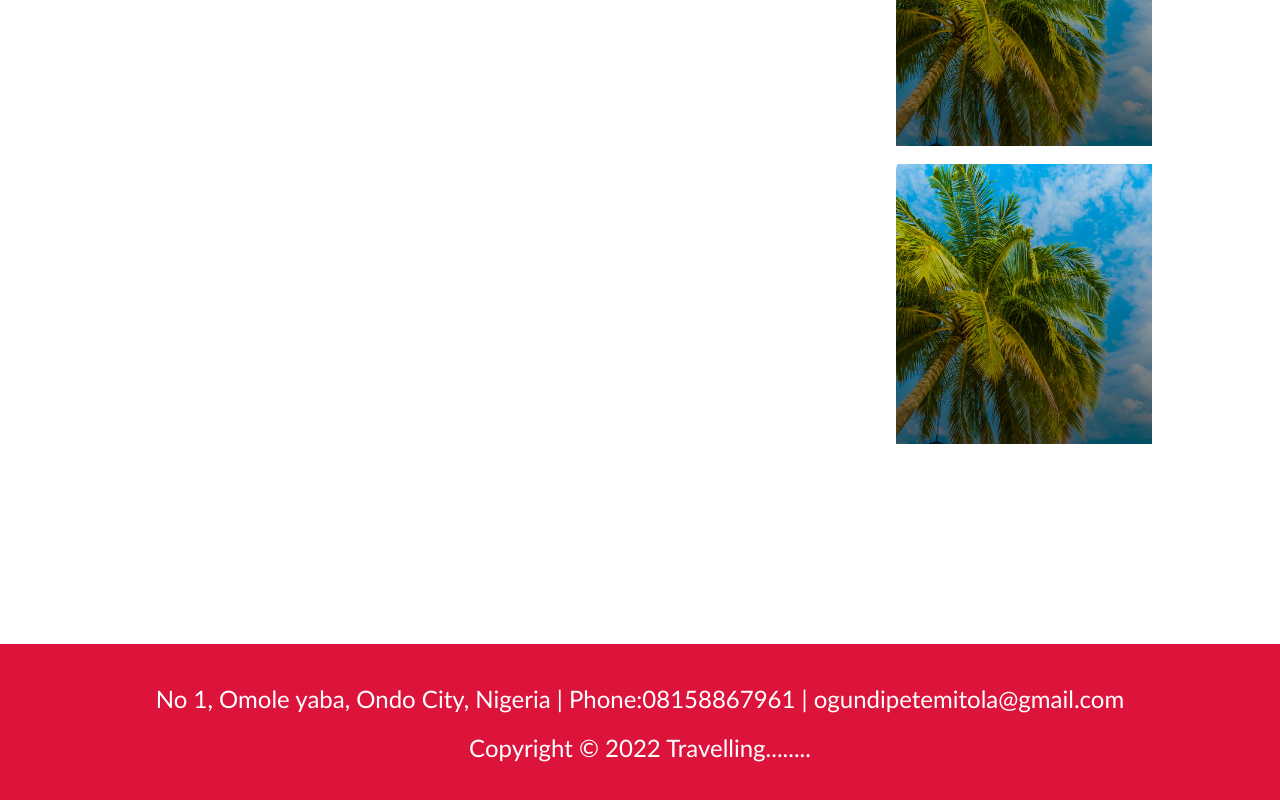
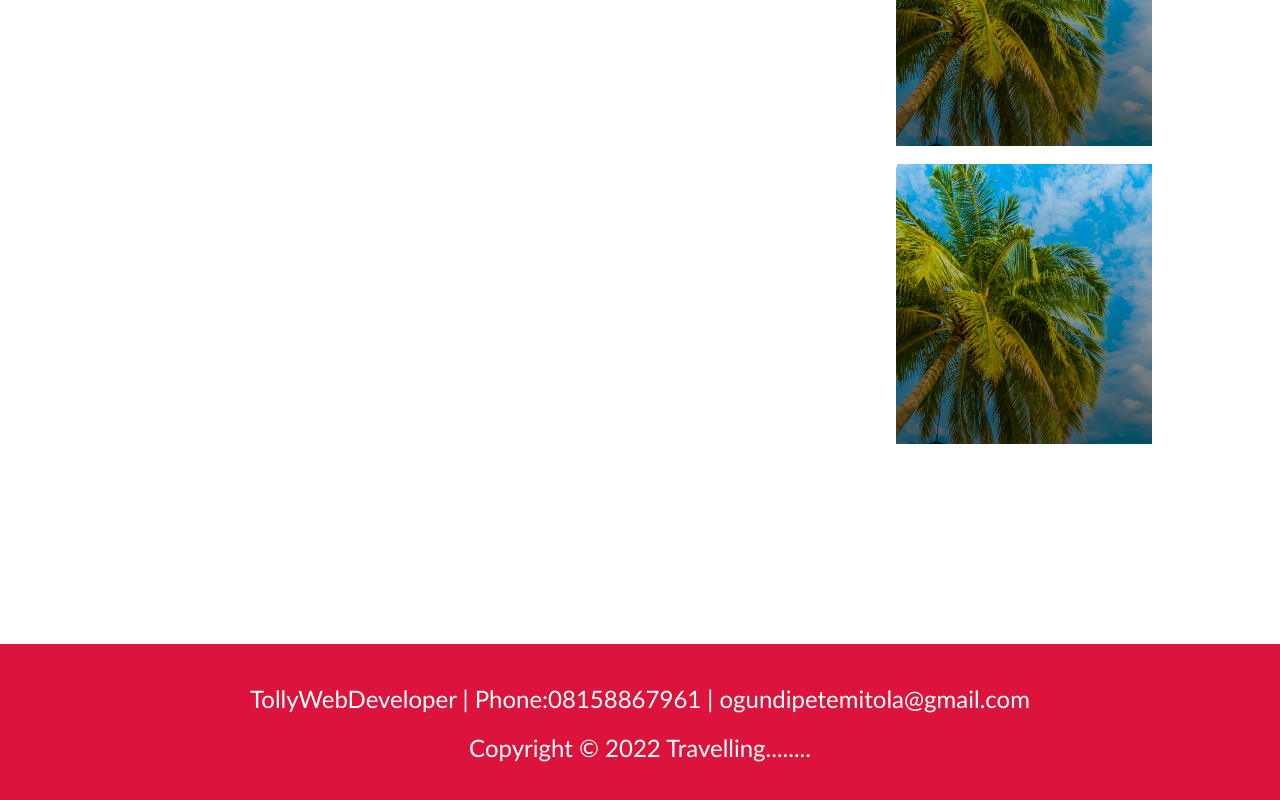
Before and after one commit to Tollywebdeveloper/landing-page, a plain HTML site: page index.html in a window 1280 px wide. Shown: the part 3444-4244 px from the top of the page. Drawn offline with Linux system fonts and the light colour scheme.

Commit message:
Update index.html

```diff
--- a/index.html
+++ b/index.html
@@ -87,7 +87,7 @@
     </section>
 
     <section class="footer">
-        <p>No 1, Omole yaba, Ondo City, Nigeria | Phone:08158867961 | ogundipetemitola@gmail.com</p>
+        <p>TollyWebDeveloper | Phone:08158867961 | ogundipetemitola@gmail.com</p>
         <p>Copyright &copy; 2022 Travelling........</p>
     </section>
     <script>
```
